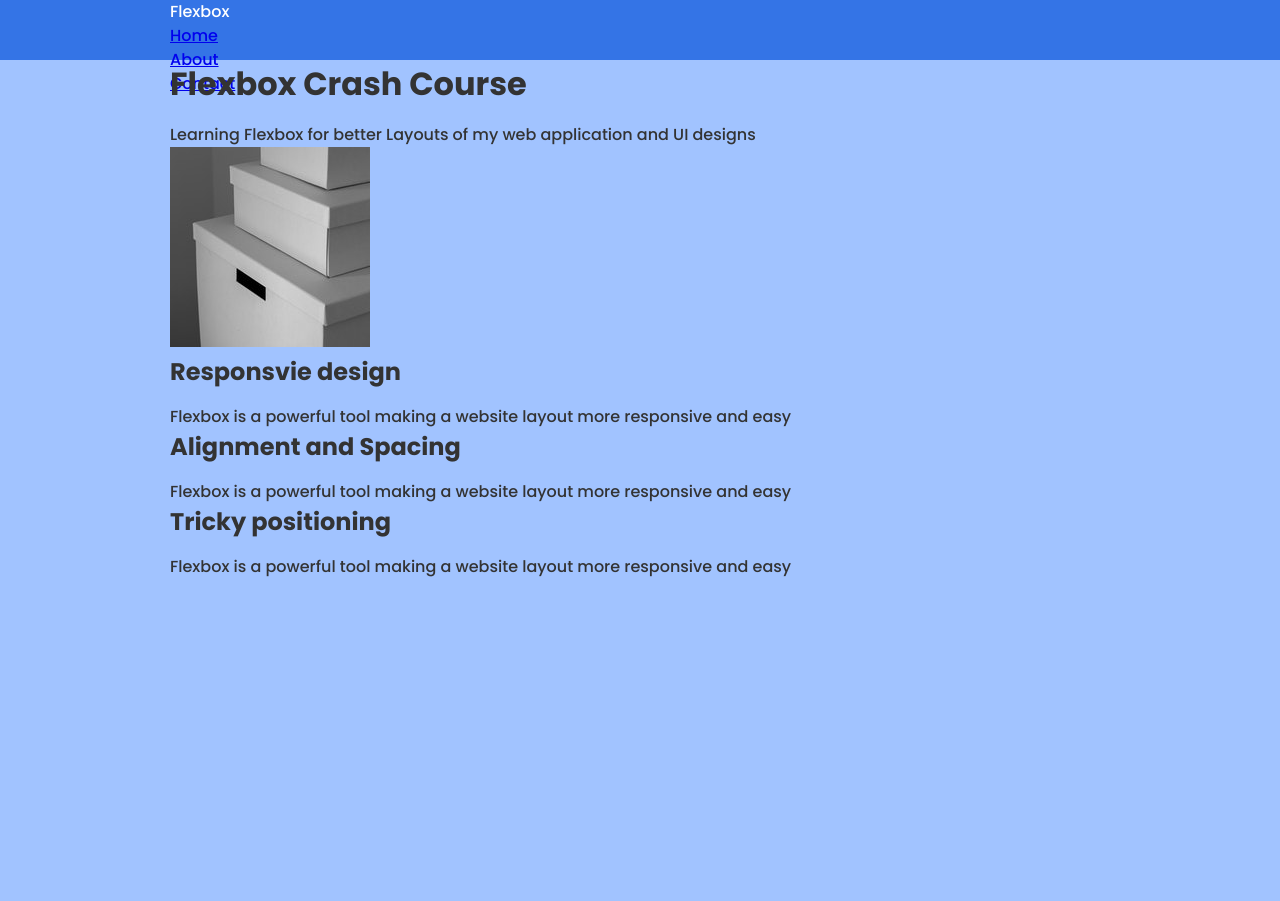
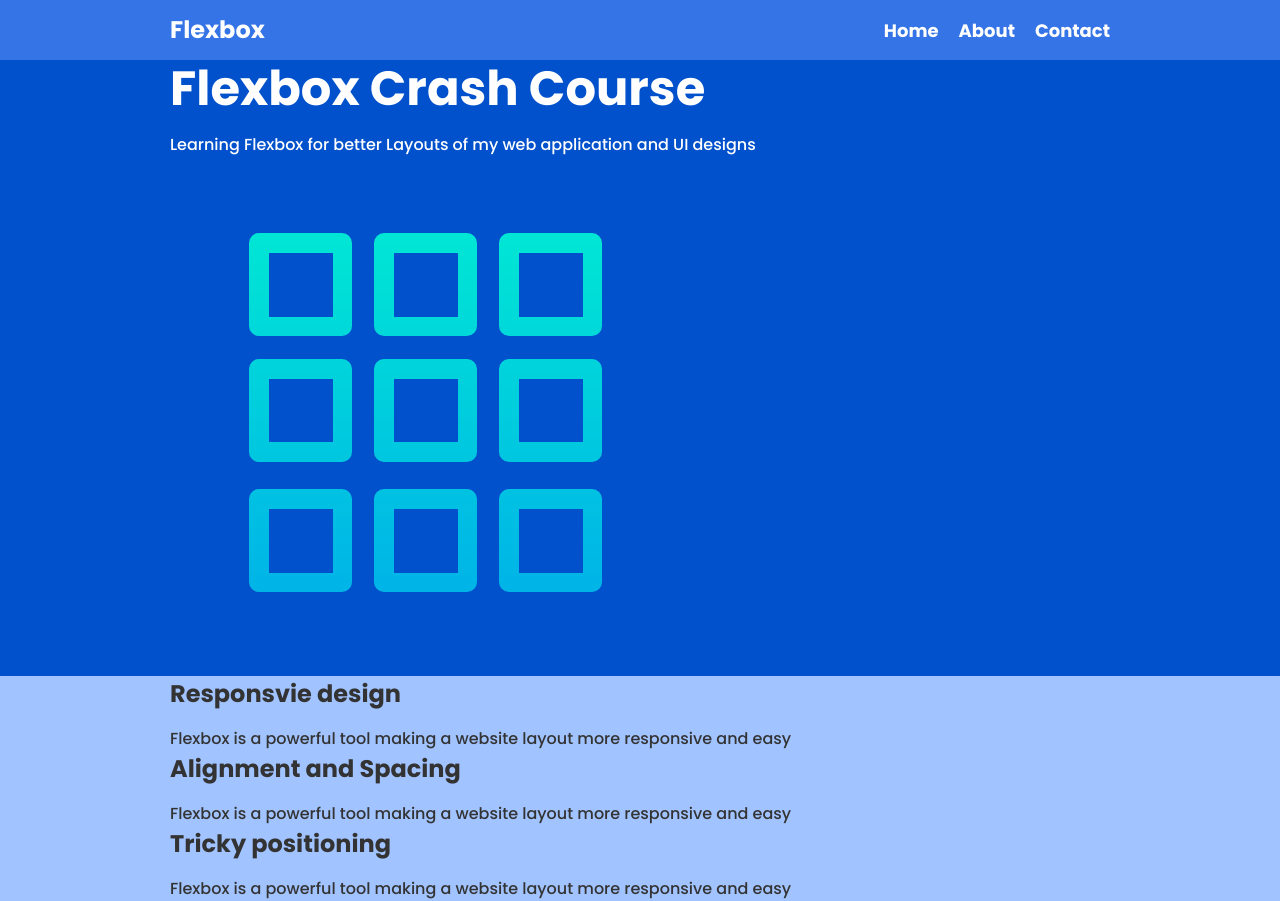
Before and after one commit to onassis28/flexbox-project, a plain HTML site: page index.html in a window 1280 px wide. Before the commit the page ends 800 px from the top, so only its background shows below. Drawn offline with Linux system fonts and the light colour scheme.

Commit message:
added a new svg image

```diff
--- a/index.html
+++ b/index.html
@@ -33,7 +33,7 @@
             designs
           </p>
         </div>
-        <img src="box.jpg" alt="" />
+        <img src="grid.svg" alt="boxy image" />
       </div>
     </header>
 
--- a/style.css
+++ b/style.css
@@ -39,7 +39,41 @@ ul {
   list-style-type: none;
 }
 
-.navbar.logo {
+.navbar a {
+  color: white;
+  text-decoration: none;
+  font-size: 18px;
+  font-weight: bold;
+}
+.navbar a:hover {
+  color: lightblue;
+}
+
+.navbar .logo {
   font-size: x-large;
   font-weight: bolder;
 }
+
+.navbar .container {
+  display: flex;
+  justify-content: space-between;
+  align-items: center;
+  height: 100%;
+}
+
+.navbar ul {
+  display: flex;
+  gap: 20px;
+}
+
+.header {
+  background-color: #0151cc;
+  color: white;
+  min-height: 400px;
+}
+
+.header h1 {
+  font-size: 3rem;
+  font-weight: bold;
+  line-height: 1.2;
+}
```
Also changed, not shown: grid.svg (added).
